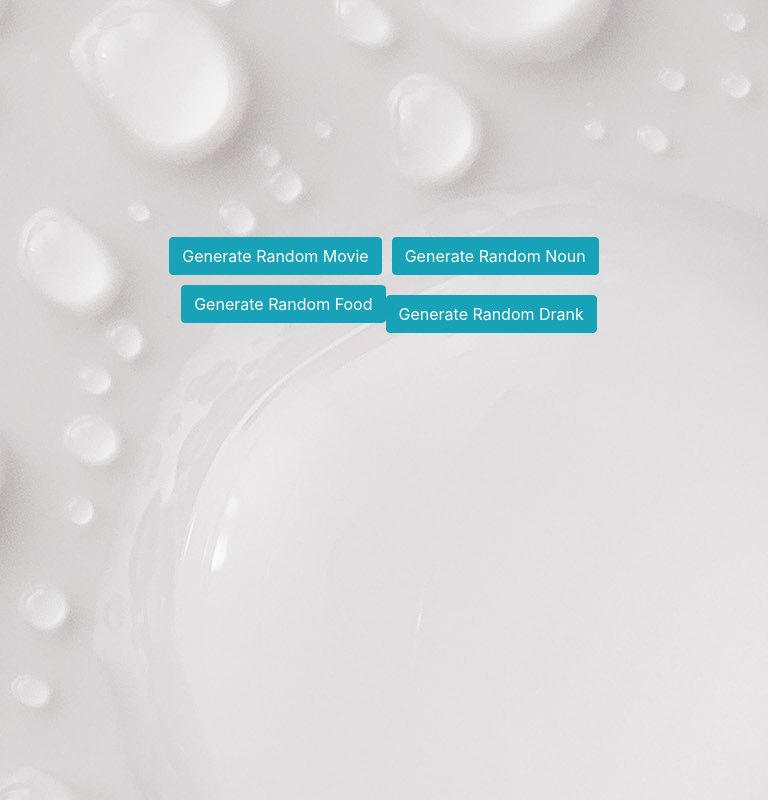
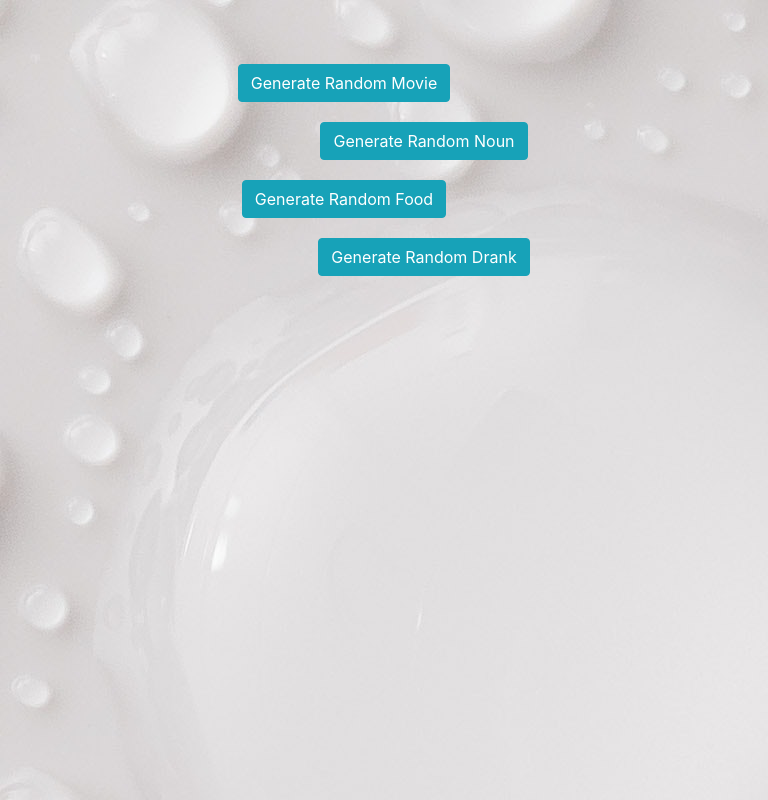
Before and after one commit to JacobRosenbaum/just_one, a React (Create React App) app: page / in a window 768 px wide. Both pictures are taken after a click on the button "Pick a Category!". Built offline with nearby package versions, Linux system fonts and the light colour scheme.

Commit message:
added string logic and updated styling

```diff
--- a/src/App.js
+++ b/src/App.js
@@ -52,7 +52,14 @@ function App() {
     try {
       const response = await fetch('https://random-word-form.herokuapp.com/random/noun/?count=1');
       const data = await response.json();
-      setRandomWord(data.toString().toUpperCase());
+      const string = data.toString()
+      let split = string.split('')
+      console.log(split)
+      const firstLetter = split[0].toUpperCase()
+      console.log(firstLetter)
+      let substring = string.substring(1)
+      console.log(substring)
+      setRandomWord(firstLetter + substring);
       displayWords();
     } catch (error) {
       console.log(error);
@@ -63,7 +70,11 @@ function App() {
     try {
       const response = await fetch('https://www.themealdb.com/api/json/v1/1/random.php');
       const data = await response.json();
-      setRandomWord(data.meals[0].strMeal);
+      const string = data.meals[0].strMeal.toString()
+      const split = string.split(" ")
+      console.log(split)
+      setRandomWord(split[0] + " " + split[1] + " " + split[2]);
+      console.log(randomWord)
       displayWords();
     } catch (error) {
       console.log(error);
@@ -130,7 +141,7 @@ function App() {
     setDisplayWord(true);
     setTimer(true);
     setCategory(false)
-    console.log(randomWord)
+    // console.log(randomWord)
   }
 
   function openModal() {
@@ -217,8 +228,8 @@ function App() {
                 setWriter(false)
               }}>
                 <input
-                  placeholder = 'Give it a guess, ern!'
-                  style={{textAlign:'center'}}
+                  placeholder='Give it a guess, ern!'
+                  style={{ textAlign: 'center' }}
                   id='input' onKeyDown={e => {
                     setWord(e.target.value);
                     console.log(word)
@@ -240,9 +251,10 @@ function App() {
             </div> : <div> </div>
           }
           {category ?
+            <div id='menuButtons'>
               <div>
                 <button
-                style={{ marginRight: '10px' }}
+                  style={{ marginBottom: '20px', marginRight: '80px' }}
                   type="button"
                   className="btn btn-info"
                   onClick={e => {
@@ -254,8 +266,10 @@ function App() {
                 >
                   Generate Random Movie
                 </button>
+              </div>
+              <div>
                 <button
-                // style={{ marginLeft: '10px' }}
+                  style={{ marginBottom: '20px', marginLeft: '80px' }}
                   type="button"
                   className="btn btn-info"
                   onClick={e => {
@@ -267,8 +281,10 @@ function App() {
                 >
                   Generate Random Noun
                 </button>
+              </div>
+              <div>
                 <button
-                style={{ marginLeft: '10px' }}
+                  style={{ marginBottom: '20px', marginRight: '80px' }}
                   type="button"
                   className="btn btn-info"
                   onClick={e => {
@@ -280,8 +296,10 @@ function App() {
                 >
                   Generate Random Food
                 </button>
+              </div>
+              <div>
                 <button
-                style={{ marginTop: '20px' }}
+                  style={{ marginLeft: '80px' }}
                   type="button"
                   className="btn btn-info"
                   onClick={e => {
@@ -293,12 +311,13 @@ function App() {
                 >
                   Generate Random Drank
                 </button>
+              </div>
             </div> : <div></div>
           }
           {displayWord ?
             <div>
               {timer ?
-                <Countdown date={Date.now() + 3000} renderer={renderer} key={randomWord} />
+                <Countdown style={{ marginBottom: '130px' }} date={Date.now() + 3000} renderer={renderer} key={randomWord} />
                 : <div>  </div>
               }
               <div>
--- a/src/assets/App.css
+++ b/src/assets/App.css
@@ -3,7 +3,7 @@
 }
 
 .jumbotron {
-  margin-top: 25%;
+  /* margin-top: 25%; */
   background-color: transparent;
 }
 
@@ -95,46 +95,71 @@ h1 {
   font-size: 55px
 }
 
+#menuButtons{
+margin: auto
+}
+
+@media only screen
+    and (device-width: 375px)
+    and (device-height: 812px)
+    and (-webkit-device-pixel-ratio: 3) {
+      #timer {
+        position: relative;
+        /* top: 30px; */
+        font-size: 200px
+      }
+
+      #guessedWord {
+        position: relative;
+        /* top: 30px; */
+      }
+      /* #randomWord {
+        position: fixed;
+        top: 10px !important;
+      } */
+
+    }
+
 @media only screen and (min-device-width: 390px) and (max-device-width: 844px) and (-webkit-min-device-pixel-ratio: 3) and (orientation: landscape) {
-  .container {
+  /* .container {
     position: relative;
     bottom: 100px;
-  }
+  } */
 
   #timer {
     position: relative;
-    bottom: 130px;
+    /* top: 30px; */
     font-size: 200px
   }
 
   #guessedWord {
     position: relative;
-    bottom: 70px;
+    /* top: 30px; */
   }
-  #randomWord {
-    position: relative;
-    bottom: 90px;
-  }
+  /* #randomWord {
+    position: fixed;
+    top: 10px !important;
+  } */
 }
 
 @media only screen and (min-device-width: 414px) and (max-device-width: 896px) and (-webkit-min-device-pixel-ratio: 3) and (orientation: landscape) {
-  .container {
+  /* .container {
     position: relative;
     bottom: 100px;
-  }
+  } */
 
   #timer {
     position: relative;
-    bottom: 130px;
+    /* top: 30px; */
     font-size: 200px
   }
 
   #guessedWord {
     position: relative;
-    bottom: 70px;
+    /* top: 30px; */
   }
-  #randomWord {
-    position: relative;
-    bottom: 90px;
-  }
+  /* #randomWord {
+    position: fixed;
+    top: 10px !important;
+  } */
 }
```
Lines whose indentation alone changed are shown as unchanged.
